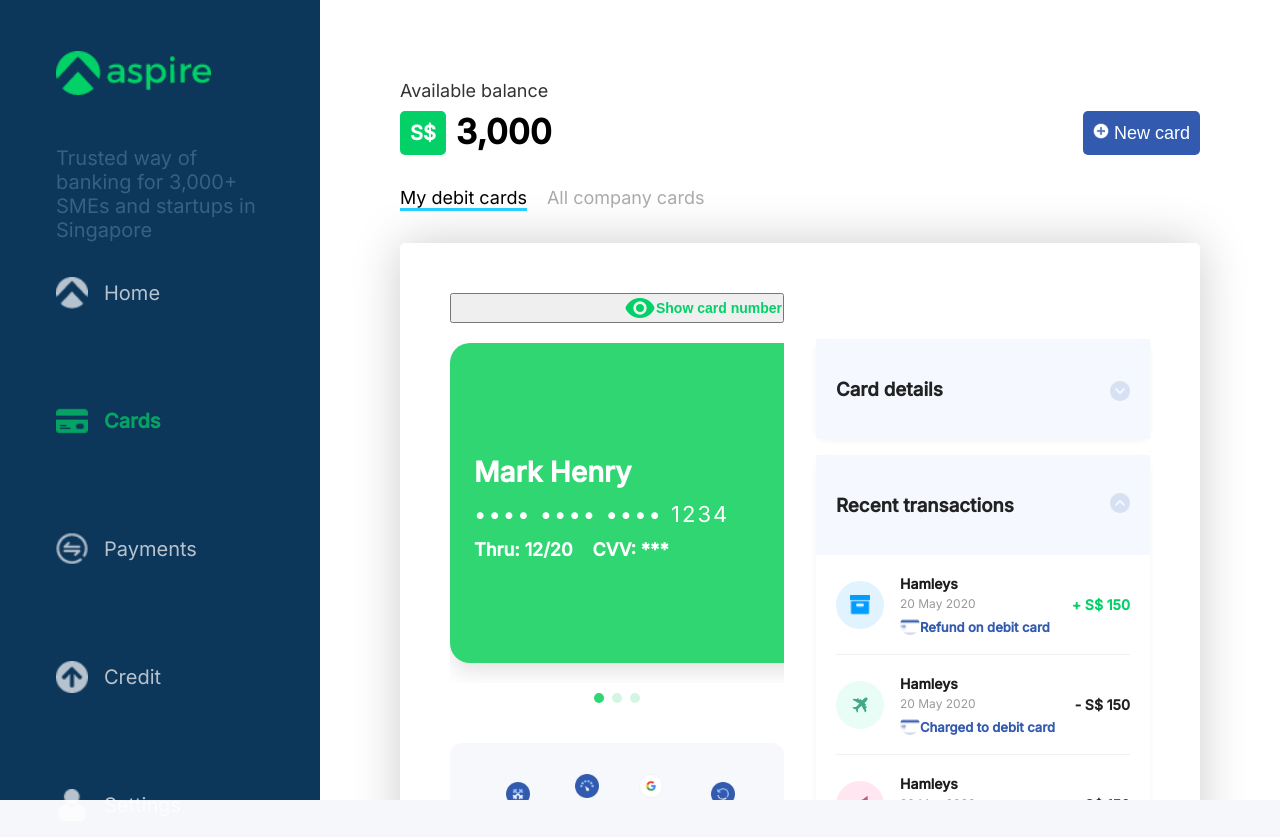
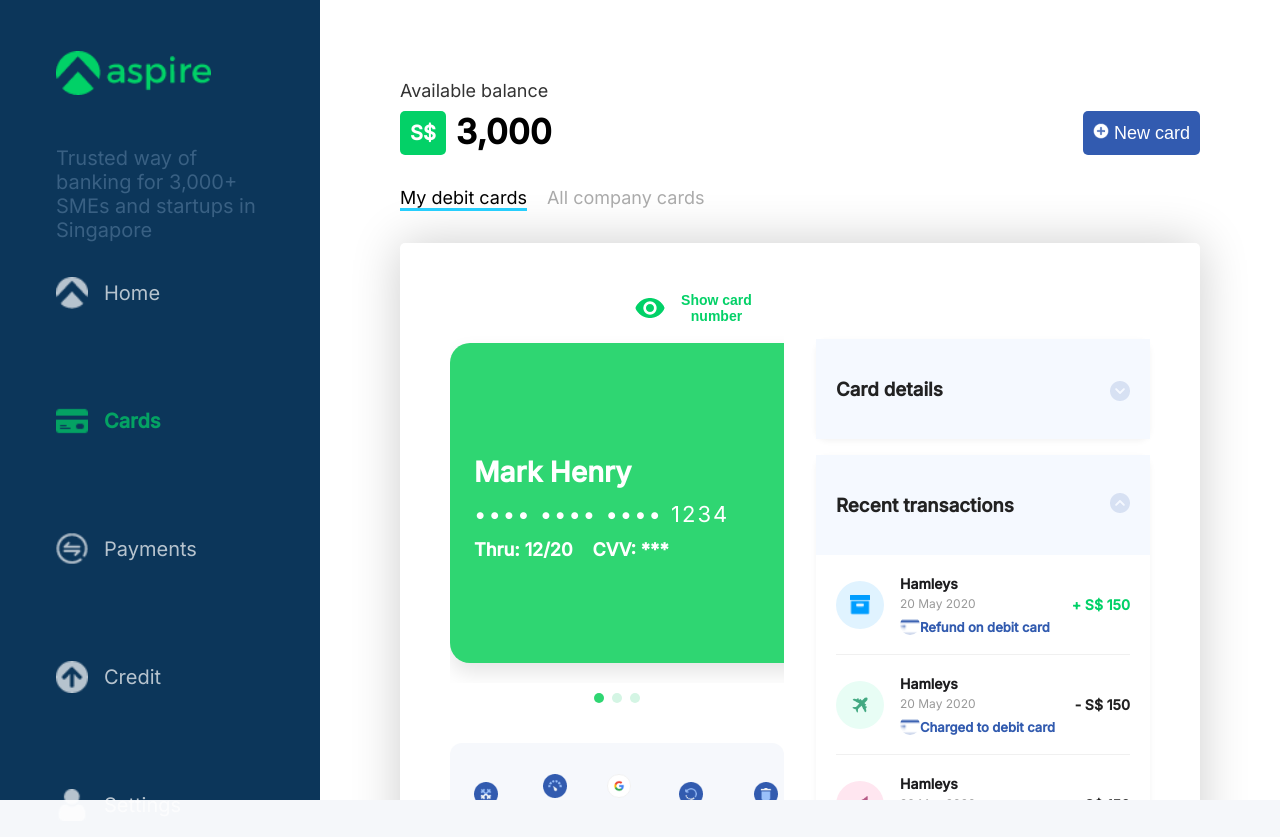
Before and after one commit to yashjaiswal97/aspire-banking, a React (Create React App) app: page / in a window 1280 px wide. Built offline with nearby package versions, Linux system fonts and the light colour scheme.

Commit message:
New styles added

```diff
--- a/src/styles/CardSection.css
+++ b/src/styles/CardSection.css
@@ -81,7 +81,8 @@
   width: 16px;
 }
 .show-card {
-  width: 100%;
+  width: 40%;
+  margin-left: 55%;
   height: 30px;
   display: flex;
   align-items: center;
@@ -89,6 +90,9 @@
   font-size: 14px;
   color: #03d167;
   font-weight: bold;
+  border: none;
+  background-color: #ffffff;
+  cursor: pointer;
 }
 
 .card-actions {
@@ -98,9 +102,10 @@
   align-items: center;
   background: #f6f8fc;
   border-radius: 12px;
-  padding: 2rem;
+
   width: 100%;
   height: 140px;
+  overflow: scroll;
 }
 
 .action {
```
